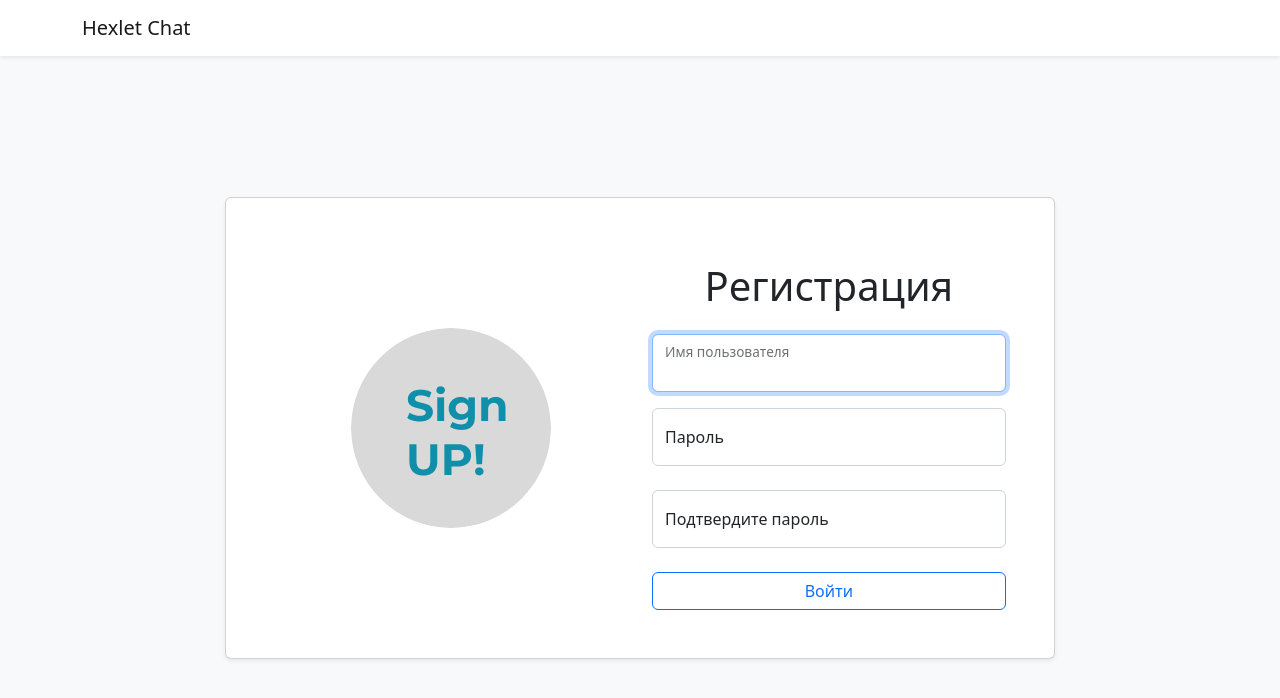
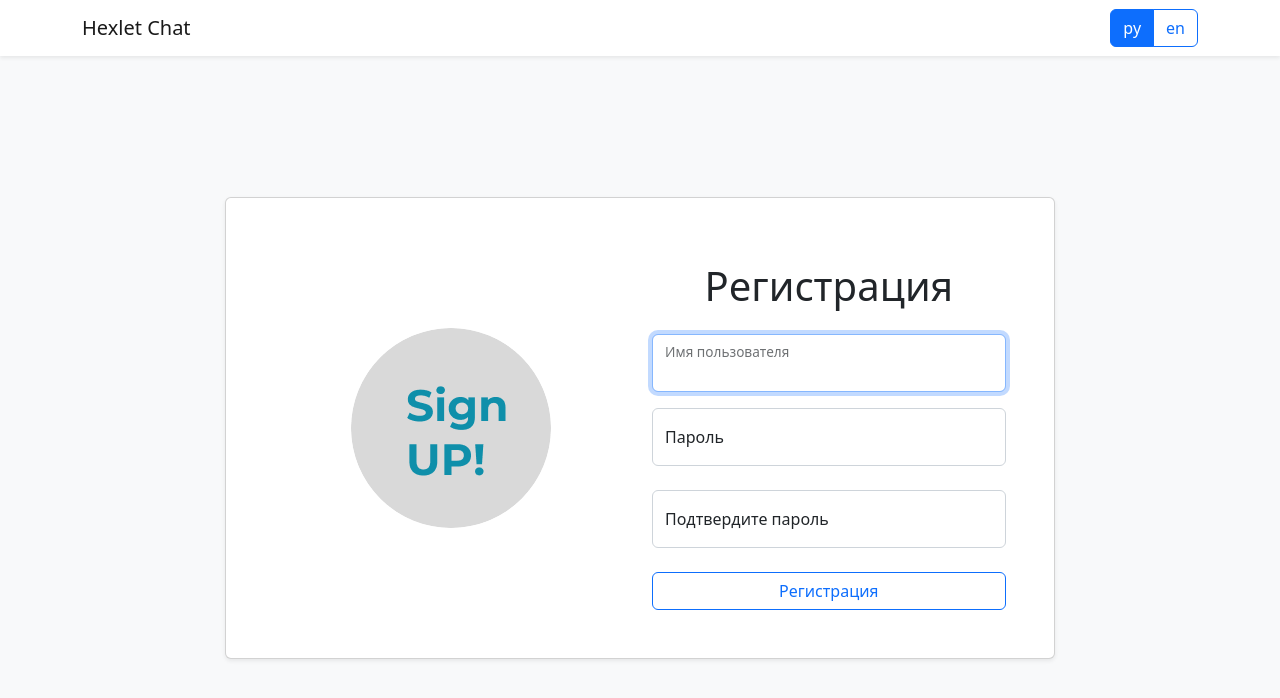
Before and after one commit to Viltorn/Chat-Slack, a React (Create React App) app in the folder frontend/: page /signup in a window 1280 px wide. Shown: the top 698 px of the page. Built offline with nearby package versions, Linux system fonts and the light colour scheme; no server answers.

Commit message:
add language switcher

```diff
--- a/frontend/src/components/Header.jsx
+++ b/frontend/src/components/Header.jsx
@@ -1,12 +1,18 @@
 import React, { useContext } from 'react';
 import { useNavigate } from 'react-router-dom';
 import { useTranslation } from 'react-i18next';
+import cn from 'classnames';
 import authContext from '../contexts/authContext.js';
+
+const lngs = {
+  ru: 'ру',
+  en: 'en',
+};
 
 const Header = () => {
   const { logOut, isLogged } = useContext(authContext);
   const navigate = useNavigate();
-  const { t } = useTranslation();
+  const { t, i18n } = useTranslation();
 
   const makeLogOut = () => {
     logOut();
@@ -19,6 +25,13 @@ const Header = () => {
         <a className="navbar-brand" href="/">
           Hexlet Chat
         </a>
+        <div className="btn-group col-auto" role="group" aria-label="outlined">
+          {Object.keys(lngs).map((lng) => (
+            <button key={lng} className={cn('btn', 'btn-outline-primary', { active: i18n.resolvedLanguage === lng })} type="button" onClick={() => i18n.changeLanguage(lng)}>
+              {lngs[lng]}
+            </button>
+          ))}
+        </div>
         {isLogged() ? (
           <button type="button" onClick={makeLogOut} className="btn btn-primary">{t('Exit')}</button>
         ) : null}
--- a/frontend/src/components/LoginForm.jsx
+++ b/frontend/src/components/LoginForm.jsx
@@ -63,7 +63,7 @@ const LoginForm = ({ notify }) => {
           <div className="card shadow-sm">
             <div className="card-body row p-5">
               <div className="col-12 col-md-6 d-flex align-items-center justify-content-center">
-                <img src={logo} className="rounded-circle img-fluid" style={{ height: '200px', width: '200px' }} alt="Войти" />
+                <img src={logo} className="rounded-circle img-fluid" style={{ height: '200px', width: '200px' }} alt={t('Enter')} />
               </div>
               <Form onSubmit={formik.handleSubmit} className="col-12 col-md-6 mt-3 mt-mb-0">
                 <h1 className="text-center mb-4">{t('Enter')}</h1>
--- a/frontend/src/components/SignUpForm.jsx
+++ b/frontend/src/components/SignUpForm.jsx
@@ -64,7 +64,7 @@ const SignUpForm = ({ notify }) => {
           <div className="card shadow-sm">
             <div className="card-body row p-5">
               <div className="col-12 col-md-6 d-flex align-items-center justify-content-center">
-                <img src={logo} className="rounded-circle" style={{ height: '200px', width: '200px' }} alt="Войти" />
+                <img src={logo} className="rounded-circle" style={{ height: '200px', width: '200px' }} alt={t('Registration')} />
               </div>
               <Form onSubmit={formik.handleSubmit} className="col-12 col-md-6 mt-3 mt-mb-0">
                 <h1 className="text-center mb-4">{t('Registration')}</h1>
@@ -124,7 +124,7 @@ const SignUpForm = ({ notify }) => {
                       <div className="invalid-feedback">{t(`errors.${formik.errors.repeatPass}`)}</div>
                     ) : null}
                   </Form.Group>
-                  <Button type="submit" variant="outline-primary" className="w-100">Войти</Button>
+                  <Button type="submit" variant="outline-primary" className="w-100">{t('Registration')}</Button>
                 </fieldset>
               </Form>
             </div>
--- a/frontend/src/locales/index.js
+++ b/frontend/src/locales/index.js
@@ -1,5 +1,7 @@
-import ru from './ru';
+import ru from './ru.js';
+import en from './en.js';
 
 export default {
   ru,
+  en,
 };
```
